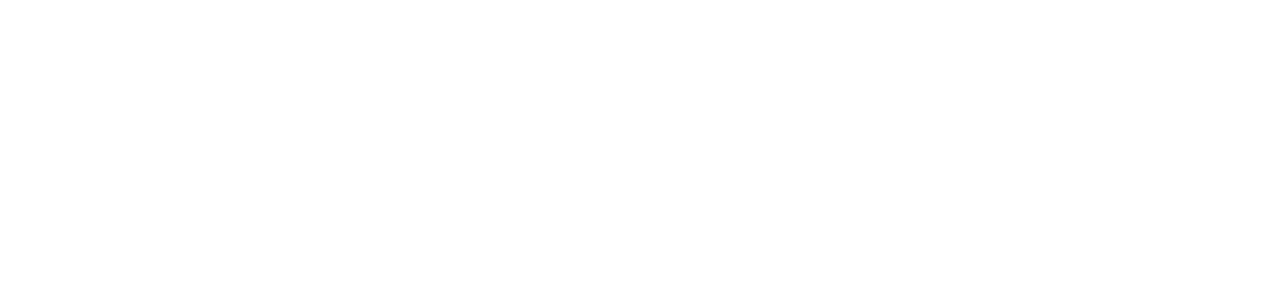
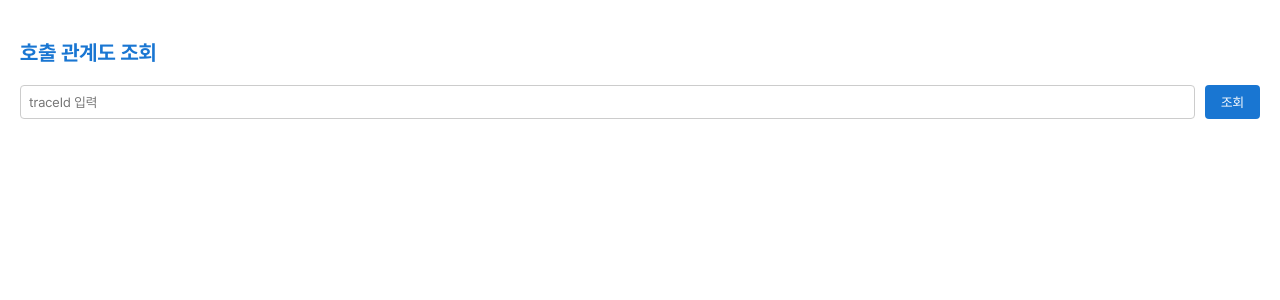
Before and after one commit to npthl2/ai-pr, a React (Vite) app: page /InboxOutbox in a window 1280 px wide. Before the commit this address had no page. Shown: the top 300 px of the page. Built offline with nearby package versions, Linux system fonts and the light colour scheme; what simple-zustand-devtools would draw is missing.

Commit message:
KAN-394:InboxOutbox 조회하기기

```diff
--- a/src/App.tsx
+++ b/src/App.tsx
@@ -29,6 +29,7 @@
 import RegistBoard from '@pages/test/board/component/RegistBoard';
 import MemoAndHistoryPanel from '@pages/memoAndSendHistory/MemoAndSendHistoryPanel';
 import Login from '@pages/auth/Login';
+import InboxOutbox from '@pages/auth/InboxOutbox.tsx';
 
 function App() {
   return (
@@ -39,6 +40,7 @@
           <BrowserRouter>
             <Routes>
               <Route path='/login' element={<Login />} />
+              <Route path='/InboxOutbox' element={<InboxOutbox />} />
               <Route element={<Layout />}>
                 <Route path='example'>
                   <Route path='nestedDialog' element={<NestedDialogExample />} />
--- /dev/null
+++ b/src/api/services/ccaInboxOutboxTraceService.ts
@@ -0,0 +1,28 @@
+import baseService from './baseService';
+import { CommonResponse } from '@model/common/CommonResponse';
+
+export type EventData = {
+  eventType: string;
+  traceId: string;
+  id: number;
+  status: string;
+  receptionDatetime: string | null;
+  processDatetime: string | null;
+  requestTime: string | null;
+  publishedTime: string | null;
+  trPsSeq: number;
+  message: string | null;
+  payload: string | null;
+};
+
+const ccaInboxOutboxTraceService = {
+  findInboxOutbox(traceId: string): Promise<CommonResponse<EventData[]>> {
+    return baseService.get(`/cca-be/v1/inbox-outbox/findInboxOutbox?traceId=${encodeURIComponent(traceId)}`);
+  },
+  recentOutbox(): Promise<CommonResponse<EventData[]>> {
+    return baseService.get(`/cca-be/v1/inbox-outbox/recentOutbox`);
+  }
+};
+
+
+export default ccaInboxOutboxTraceService;
--- /dev/null
+++ b/src/api/services/cttInboxOutboxTraceService.ts
@@ -0,0 +1,24 @@
+import baseService from './baseService';
+import { CommonResponse } from '@model/common/CommonResponse';
+
+export type EventData = {
+  eventType: string;
+  traceId: string;
+  id: number;
+  status: string;
+  receptionDatetime: string | null;
+  processDatetime: string | null;
+  requestTime: string | null;
+  publishedTime: string | null;
+  trPsSeq: number;
+  message: string | null;
+  payload: string | null;
+};
+
+const cttInboxOutboxTraceService = {
+  findInboxOutbox(traceId: string): Promise<CommonResponse<EventData[]>> {
+    return baseService.get(`/ctt-be/v1/inbox-outbox/findInboxOutbox?traceId=${encodeURIComponent(traceId)}`);
+  }
+};
+
+export default cttInboxOutboxTraceService;
--- /dev/null
+++ b/src/pages/auth/InboxOutbox.tsx
@@ -0,0 +1,186 @@
+import { CSSProperties, FC, useState } from 'react';
+import cttInboxOutboxTraceService from '@api/services/cttInboxOutboxTraceService';
+import ccaInboxOutboxTraceService from '@api/services/ccaInboxOutboxTraceService';
+
+interface EventData {
+  eventType: string;
+  traceId: string;
+  id: number;
+  status: string;
+  receptionDatetime: string | null;
+  processDatetime: string | null;
+  requestTime: string | null;
+  publishedTime: string | null;
+  trPsSeq: number;
+  message: string | null;
+  payload: string | null;
+}
+
+interface FlowDiagramProps {
+  flowData: EventData[];
+}
+const cardStyle: CSSProperties = {
+  border: "1px solid #1976d2",
+  borderLeft: "5px solid #1976d2",
+  borderRadius: "8px",
+  padding: "12px",
+  marginBottom: "10px",
+  background: "#f5faff",
+  boxShadow: "0 2px 8px rgba(25,118,210,0.07)"
+};
+
+const stepStyle: CSSProperties = {
+  marginBottom: "32px",
+  position: "relative",
+  paddingLeft: "80px"
+};
+
+const markerStyle: CSSProperties = {
+  position: "absolute",
+  left: "0",
+  top: "0",
+  width: "70px",
+  textAlign: "center",
+  fontWeight: "bold",
+  color: "#1976d2"
+};
+
+const timelineStyle: CSSProperties = {
+  position: "absolute",
+  left: "35px",
+  top: "0",
+  width: "2px",
+  height: "100%",
+  background: "#b3c6e2"
+};
+
+
+const FlowDiagram: FC<FlowDiagramProps> = ({ flowData }) => {
+  const sortedData = [...flowData].sort((a, b) => a.trPsSeq - b.trPsSeq);
+  const grouped = sortedData.reduce<Record<number, EventData[]>>((acc, cur) => {
+    const key = cur.trPsSeq;
+    acc[key] = acc[key] || [];
+    acc[key].push(cur);
+    return acc;
+  }, {});
+
+
+  return (
+    <div style={{ position: "relative", padding: "40px" }}>
+      <div style={timelineStyle}></div>
+      {Object.entries(grouped).map(([seq, events]) => (
+        <div key={seq} style={stepStyle}>
+          <div style={markerStyle}>Step {seq}</div>
+          <div style={{ display: "flex", gap: "16px", flexWrap: "wrap" }}>
+            {events.map((event) => (
+              <div
+                key={event.id}
+                style={{
+                  ...cardStyle,
+                  background: event.status === "MESSAGE_CONSUME" ? "#ffebee" : "#f5faff",
+                  borderLeft: `5px solid ${event.status === "MESSAGE_CONSUME" ? "#d32f2f" : "#1976d2"}`
+                }}
+              >
+                <div style={{ fontWeight: "bold", fontSize: "16px", marginBottom: "4px" }}>
+                  {event.eventType}
+                </div>
+                <div style={{ fontSize: "13px", color: "#555", marginBottom: "2px" }}>
+                  Status: <b>{event.status}</b>
+                </div>
+                {event.receptionDatetime && (
+                  <div style={{ fontSize: "12px" }}>Received: {event.receptionDatetime}</div>
+                )}
+                {event.processDatetime && (
+                  <div style={{ fontSize: "12px" }}>Processed: {event.processDatetime}</div>
+                )}
+                {event.requestTime && (
+                  <div style={{ fontSize: "12px" }}>Requested: {event.requestTime}</div>
+                )}
+                {event.publishedTime && (
+                  <div style={{ fontSize: "12px" }}>Published: {event.publishedTime}</div>
+                )}
+              </div>
+            ))}
+          </div>
+        </div>
+      ))}
+    </div>
+  );
+};
+
+const InboxOutbox: FC = () => {
+  const [traceId, setTraceId] = useState("");
+  const [flowData, setFlowData] = useState<EventData[]>([]);
+  const [loading, setLoading] = useState(false);
+  const [error, setError] = useState<string | null>(null);
+
+  const handleSearch = async () => {
+    if (!traceId) return;
+
+    setLoading(true);
+    setError(null);
+
+    try {
+      const [cttResponse, ccaResponse] = await Promise.all([
+        cttInboxOutboxTraceService.findInboxOutbox(traceId),
+        ccaInboxOutboxTraceService.findInboxOutbox(traceId)
+      ]);
+
+      const cttData: EventData[] = Array.isArray(cttResponse.data) ? cttResponse.data : [];
+      const ccaData: EventData[] = Array.isArray(ccaResponse.data) ? ccaResponse.data : [];
+
+      // Merge and deduplicate based on 'id'
+      const mergedDataMap = new Map<number, EventData>();
+      [...cttData, ...ccaData].forEach(item => {
+        mergedDataMap.set(item.id, item);
+      });
+
+      const mergedData = Array.from(mergedDataMap.values());
+
+      // Sort by 'trPsSeq'
+      mergedData.sort((a, b) => a.trPsSeq - b.trPsSeq);
+
+      setFlowData(mergedData);
+    } catch (err) {
+      console.error("조회 실패:", err);
+      setError("데이터를 불러오는 데 실패했습니다.");
+    } finally {
+      setLoading(false);
+    }
+  };
+
+  return (
+    <div style={{ padding: "20px" }}>
+      <h2 style={{ color: "#1976d2", marginBottom: "16px" }}>호출 관계도 조회</h2>
+
+      <div style={{ marginBottom: "16px", display: "flex", gap: "10px" }}>
+        <input
+          type="text"
+          value={traceId}
+          onChange={(e) => setTraceId(e.target.value)}
+          placeholder="traceId 입력"
+          style={{ padding: "8px", border: "1px solid #ccc", borderRadius: "4px", flex: 1 }}
+        />
+        <button
+          onClick={handleSearch}
+          style={{
+            background: "#1976d2",
+            color: "#fff",
+            padding: "8px 16px",
+            border: "none",
+            borderRadius: "4px",
+            cursor: "pointer"
+          }}
+        >
+          조회
+        </button>
+      </div>
+
+      {loading && <p>조회 중입니다...</p>}
+      {error && <p style={{ color: "red" }}>{error}</p>}
+      {flowData.length > 0 && <FlowDiagram flowData={flowData} />}
+    </div>
+  );
+};
+
+export default InboxOutbox;
```
